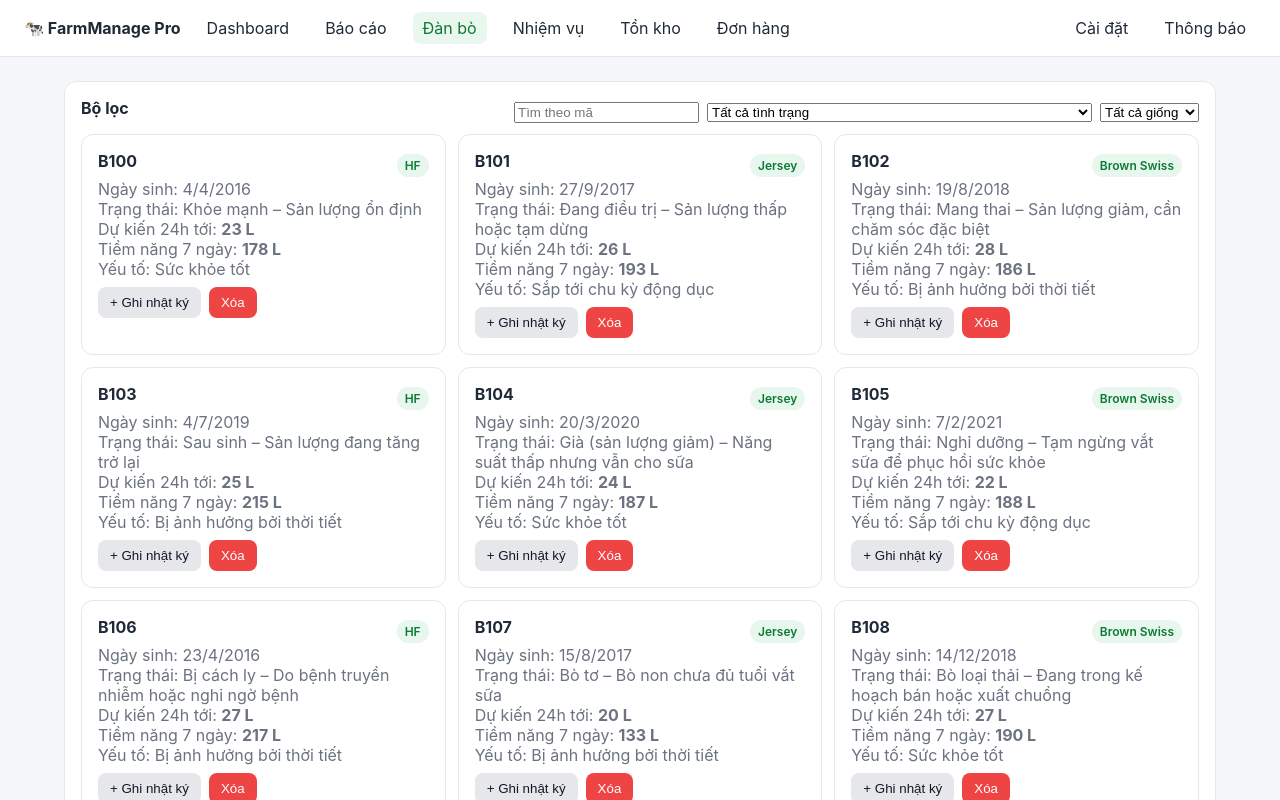
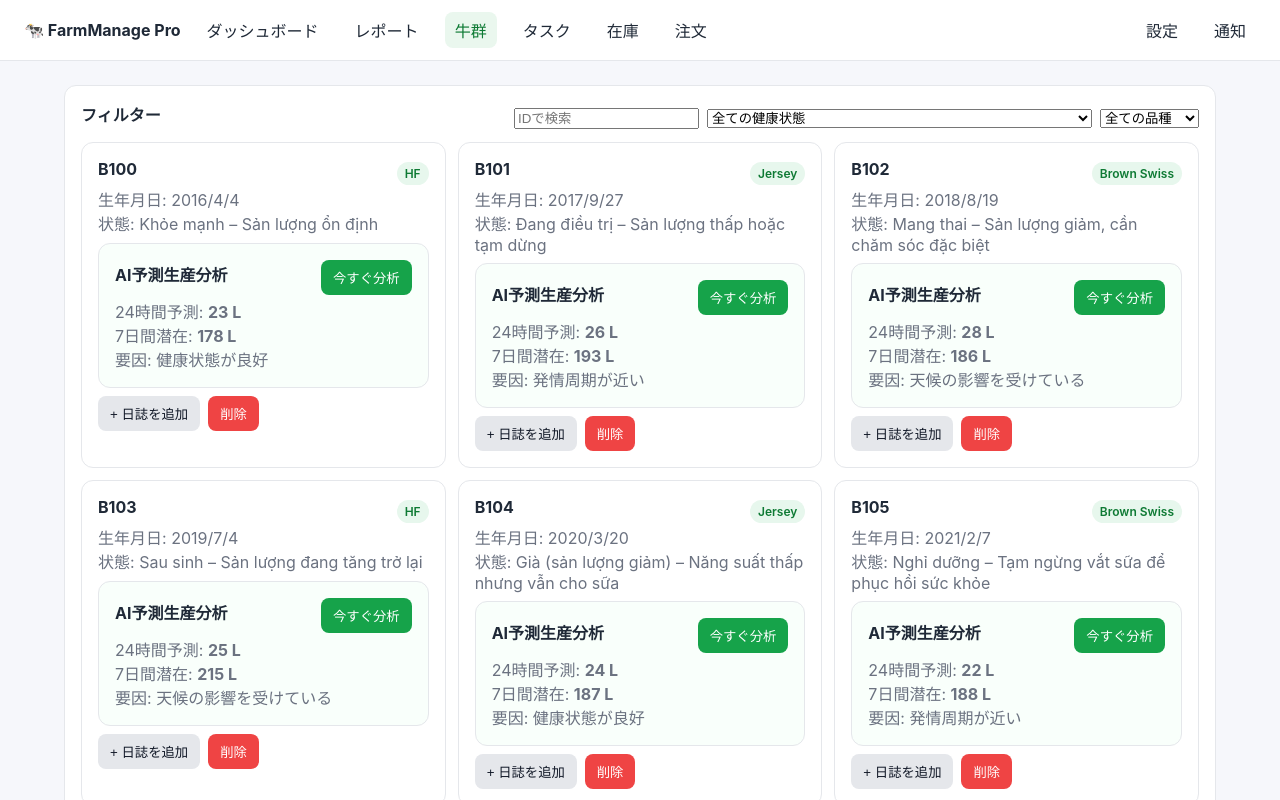
Before and after one commit to VuDang-Smile/cow_management, a React (Vite) app: page /farm/cows in a window 1280 px wide. Shown: the top 800 px of the page. Built offline with nearby package versions, Linux system fonts and the light colour scheme.

Commit message:
Add AI At Cows

```diff
--- a/src/i18n.tsx
+++ b/src/i18n.tsx
@@ -40,6 +40,9 @@ const DICTS: Record<Lang, Dict> = {
     rec_type_alert: 'Cảnh báo',
     rec_type_opportunity: 'Cơ hội',
     rec_type_action: 'Hành động',
+    ai_yield_analysis: 'Phân tích Dự báo Sản lượng (AI-Powered)',
+    ai_analyze: 'Phân tích ngay',
+    ai_analyzing: 'Đang phân tích...',
     alerts_and_tasks: 'Cảnh báo & Nhiệm vụ Ưu tiên',
     smart_alerts: 'Cảnh báo Thông minh',
     alert: 'Cảnh báo',
@@ -55,6 +58,7 @@ const DICTS: Record<Lang, Dict> = {
     completed: 'Hoàn thành',
     in_progress: 'Đang thực hiện',
     filters: 'Bộ lọc',
+    all: 'Tất cả',
     search_by_id: 'Tìm theo mã',
     all_health: 'Tất cả tình trạng',
     all_breeds: 'Tất cả giống',
@@ -64,6 +68,10 @@ const DICTS: Record<Lang, Dict> = {
     factors: 'Yếu tố',
     add_log: 'Ghi nhật ký',
     delete: 'Xóa',
+    // Factors (AI analysis)
+    factor_health_good: 'Sức khỏe tốt',
+    factor_estrus_soon: 'Sắp tới chu kỳ động dục',
+    factor_weather_impact: 'Bị ảnh hưởng bởi thời tiết',
     farm_report_milk_14d: 'Báo cáo sản lượng sữa (14 ngày)',
     farm_report_supply_demand: 'Báo cáo Tối ưu hóa Cung - Cầu',
     actual_production: 'Sản lượng Thực tế',
@@ -248,7 +256,11 @@ const DICTS: Record<Lang, Dict> = {
     task_type_routine: '定例タスク',
     completed: '完了',
     in_progress: '進行中',
+    ai_yield_analysis: 'AI予測生産分析',
+    ai_analyze: '今すぐ分析',
+    ai_analyzing: '分析中...',
     filters: 'フィルター',
+    all: 'すべて',
     search_by_id: 'IDで検索',
     all_health: '全ての健康状態',
     all_breeds: '全ての品種',
@@ -258,6 +270,10 @@ const DICTS: Record<Lang, Dict> = {
     factors: '要因',
     add_log: '日誌を追加',
     delete: '削除',
+    // Factors (AI analysis)
+    factor_health_good: '健康状態が良好',
+    factor_estrus_soon: '発情周期が近い',
+    factor_weather_impact: '天候の影響を受けている',
     farm_report_milk_14d: '搾乳量レポート（14日）',
     farm_report_supply_demand: '需給最適化レポート',
     actual_production: '実績生産量',
@@ -394,7 +410,7 @@ type I18nContextType = {
 const I18nContext = createContext<I18nContextType | null>(null)
 
 export function I18nProvider({ children }: { children: React.ReactNode }){
-  const [lang, setLang] = useState<Lang>(() => (localStorage.getItem('lang') as Lang) || 'VN')
+  const [lang, setLang] = useState<Lang>(() => (localStorage.getItem('lang') as Lang) || 'JP')
   const value = useMemo<I18nContextType>(() => ({
     lang,
     setLang: (l: Lang) => { localStorage.setItem('lang', l); setLang(l) },
--- a/src/mocks/farm.ts
+++ b/src/mocks/farm.ts
@@ -62,7 +62,7 @@ export const cows: Cow[] = Array.from({ length: 18 }).map((_, i) => {
     predictedMilkNext24h: predicted24,
     predictedMilkNext7Days: predicted7,
     influencingFactors: [
-      i % 4 === 0 ? 'Sức khỏe tốt' : i % 4 === 1 ? 'Sắp tới chu kỳ động dục' : 'Bị ảnh hưởng bởi thời tiết',
+      i % 4 === 0 ? 'factor_health_good' : i % 4 === 1 ? 'factor_estrus_soon' : 'factor_weather_impact',
     ],
   }
 })
--- a/src/pages/farm/Cows.tsx
+++ b/src/pages/farm/Cows.tsx
@@ -5,10 +5,12 @@ import { useMemo, useState } from 'react'
 import { useI18n } from '../../i18n'
 
 export default function Cows(){
-  const { t } = useI18n()
+  const { t, lang } = useI18n()
   const [health, setHealth] = useState<string>('')
   const [breed, setBreed] = useState<string>('')
   const [query, setQuery] = useState<string>('')
+  const [analyzingIds, setAnalyzingIds] = useState<Record<string, boolean>>({})
+  const locale = lang === 'JP' ? 'ja-JP' : 'vi-VN'
 
   const breeds = useMemo(()=> Array.from(new Set(cows.map(c=> c.breed))), [])
   const filtered = cows.filter(c =>
@@ -39,11 +41,36 @@ export default function Cows(){
                 <div className="section-title">{c.id}</div>
                 <div className="badge green">{c.breed}</div>
               </div>
-              <div className="muted">{t('dob')}: {new Date(c.birthDate).toLocaleDateString('vi-VN')}</div>
+              <div className="muted">{t('dob')}: {new Date(c.birthDate).toLocaleDateString(locale)}</div>
               <div className="muted">{t('status')}: {c.healthStatus}</div>
-              <div className="muted">{t('pred_24h')}: <b>{c.predictedMilkNext24h} L</b></div>
-              <div className="muted">{t('potential_7d')}: <b>{c.predictedMilkNext7Days} L</b></div>
-              <div className="muted">{t('factors')}: {c.influencingFactors.join(', ')}</div>
+              <div className="card" style={{ background:'#f9fffb', marginTop:8 }}>
+                <div className="row" style={{ justifyContent:'space-between', marginBottom:4 }}>
+                  <div className="section-title">{t('ai_yield_analysis')}</div>
+                  <div className="right">
+                    {analyzingIds[c.id] ? (
+                      <div className="row">
+                        <div className="spinner" />
+                        <div className="muted">{t('ai_analyzing')}</div>
+                      </div>
+                    ) : (
+                      <button
+                        className="btn success"
+                        onClick={() => {
+                          setAnalyzingIds(prev => ({ ...prev, [c.id]: true }))
+                          setTimeout(() => {
+                            setAnalyzingIds(prev => ({ ...prev, [c.id]: false }))
+                          }, 1500)
+                        }}
+                      >
+                        {t('ai_analyze')}
+                      </button>
+                    )}
+                  </div>
+                </div>
+                <div className="muted">{t('pred_24h')}: <b>{c.predictedMilkNext24h} L</b></div>
+                <div className="muted">{t('potential_7d')}: <b>{c.predictedMilkNext7Days} L</b></div>
+                <div className="muted">{t('factors')}: {c.influencingFactors.map(f=> t(f)).join(', ')}</div>
+              </div>
               <div className="actions" style={{ marginTop: 8 }}>
                 <button className="btn secondary">+ {t('add_log')}</button>
                 <button className="btn danger">{t('delete')}</button>
--- a/src/pages/farm/Dashboard.tsx
+++ b/src/pages/farm/Dashboard.tsx
@@ -4,7 +4,8 @@ import { getDashboardMetrics } from '../../mocks/farm'
 import { useI18n } from '../../i18n'
 
 export default function Dashboard(){
-  const { t } = useI18n()
+  const { t, lang } = useI18n()
+  const locale = lang === 'JP' ? 'ja-JP' : 'vi-VN'
   const metrics = getDashboardMetrics()
   const topHealth = Object.entries(metrics.healthSummary)
     .sort((a,b)=> b[1]-a[1])[0]
@@ -95,7 +96,7 @@ export default function Dashboard(){
                   <td>
                     <span className={`badge ${task.type==='Nhiệm vụ Chiến lược' ? 'yellow':'green'}`}>{task.type==='Nhiệm vụ Chiến lược' ? t('task_type_strategic') : t('task_type_routine')}</span>
                   </td>
-                  <td>{new Date(task.dueDate).toLocaleDateString('vi-VN')}</td>
+                  <td>{new Date(task.dueDate).toLocaleDateString(locale)}</td>
                   <td>{task.isCompleted ? t('completed') : t('in_progress')}</td>
                 </tr>
               ))}
--- a/src/pages/farm/Orders.tsx
+++ b/src/pages/farm/Orders.tsx
@@ -4,7 +4,8 @@ import { OrderStatus } from '../../interfaces'
 import { useI18n } from '../../i18n'
 
 export default function Orders(){
-  const { t } = useI18n()
+  const { t, lang } = useI18n()
+  const locale = lang === 'JP' ? 'ja-JP' : 'vi-VN'
   return (
     <div className="grid" style={{ gap: 16 }}>
       <Card title={t('orders_list')} rightSlot={<button className="btn success">+ {t('create_order')}</button>}>
@@ -17,7 +18,7 @@ export default function Orders(){
               </div>
               <div className="muted">{t('customer')}: {o.customerName}</div>
               <div className="muted">{t('products')}: {o.products.map(p=> `${(p as any).nameKey ? t((p as any).nameKey) : p.name} x${p.quantity}${p.unit}`).join(', ')}</div>
-              <div className="muted">{t('delivery_date')}: {new Date(o.deliveryDate).toLocaleDateString('vi-VN')}</div>
+              <div className="muted">{t('delivery_date')}: {new Date(o.deliveryDate).toLocaleDateString(locale)}</div>
               <div className="actions" style={{ marginTop: 8 }}>
                 <button className="btn secondary">{t('view_detail')}</button>
               </div>
--- a/src/pages/farm/Settings.tsx
+++ b/src/pages/farm/Settings.tsx
@@ -1,7 +1,10 @@
 import Card from '../../components/Card'
 import { users } from '../../mocks/farm'
+import { useI18n } from '../../i18n'
 
 export default function Settings(){
+  const { lang } = useI18n()
+  const locale = lang === 'JP' ? 'ja-JP' : 'vi-VN'
   return (
     <div className="grid" style={{ gap: 16 }}>
       <Card title="Cài đặt Trang trại">
@@ -43,7 +46,7 @@ export default function Settings(){
                 <td>{u.fullName}</td>
                 <td>{u.email}</td>
                 <td>{u.role}</td>
-                <td>{new Date(u.createdAt).toLocaleDateString('vi-VN')}</td>
+                <td>{new Date(u.createdAt).toLocaleDateString(locale)}</td>
                 <td>{u.status}</td>
                 <td className="actions">
                   <button className="btn secondary">Sửa</button>
--- a/src/pages/farm/Tasks.tsx
+++ b/src/pages/farm/Tasks.tsx
@@ -1,9 +1,12 @@
 import Card from '../../components/Card'
 import { tasks } from '../../mocks/data'
 import { Task, TaskType } from '../../interfaces'
+import { useI18n } from '../../i18n'
 import { useMemo, useState } from 'react'
 
 export default function Tasks(){
+  const { lang } = useI18n()
+  const locale = lang === 'JP' ? 'ja-JP' : 'vi-VN'
   const [filter, setFilter] = useState<'all'|'strategic'|'routine'>('all')
   const [list, setList] = useState<Task[]>(tasks)
 
@@ -57,7 +60,7 @@ export default function Tasks(){
                 <td>{t.title}</td>
                 <td>{t.type}</td>
                 <td>{t.assignedTo}</td>
-                <td>{new Date(t.dueDate).toLocaleDateString('vi-VN')}</td>
+                <td>{new Date(t.dueDate).toLocaleDateString(locale)}</td>
                 <td>{t.isCompleted? 'Hoàn thành':'Đang thực hiện'}</td>
                 <td><button className="btn" onClick={()=> toggle(t.id)}>{t.isCompleted? 'Bỏ hoàn thành':'Đánh dấu xong'}</button></td>
               </tr>
--- a/src/pages/user/CowProfile.tsx
+++ b/src/pages/user/CowProfile.tsx
@@ -4,7 +4,8 @@ import { useI18n } from '../../i18n'
 import { NavLink } from 'react-router-dom'
 
 export default function CowProfile(){
-  const { t } = useI18n()
+  const { t, lang } = useI18n()
+  const locale = lang === 'JP' ? 'ja-JP' : 'vi-VN'
   const cow = cows[0]
   return (
     <div className="user-home">
@@ -23,7 +24,7 @@ export default function CowProfile(){
             <div className="grid" style={{ gridTemplateColumns:'1fr 1fr', gap: 8 }}>
               <div>Mã số: <b>{cow.id}</b></div>
               <div>Giống: <b>{cow.breed}</b></div>
-              <div>Ngày sinh: <b>{new Date(cow.birthDate).toLocaleDateString('vi-VN')}</b></div>
+              <div>Ngày sinh: <b>{new Date(cow.birthDate).toLocaleDateString(locale)}</b></div>
               <div>{t('origin')}: <b>ABC Farm</b></div>
             </div>
           </div>
--- a/src/pages/user/UserProfile.tsx
+++ b/src/pages/user/UserProfile.tsx
@@ -3,7 +3,8 @@ import { useI18n } from '../../i18n'
 import { useNavigate } from 'react-router-dom'
 
 export default function UserProfile(){
-  const { t } = useI18n()
+  const { t, lang } = useI18n()
+  const locale = lang === 'JP' ? 'ja-JP' : 'vi-VN'
   const u = samplePlayer
   const navigate = useNavigate()
   const handleLogout = () => {
@@ -26,7 +27,7 @@ export default function UserProfile(){
         <div className="grid" style={{ gridTemplateColumns:'1fr 1fr', gap: 8 }}>
           <div>Tên bò: <b>{u.adoptedCowId}</b></div>
           <div>Trang trại: <b>{u.adoptedCowFarm?.name} – {u.adoptedCowFarm?.region}</b></div>
-          <div>Bắt đầu: <b>{u.adoptionStartDate?.toLocaleDateString('vi-VN')}</b></div>
+          <div>Bắt đầu: <b>{u.adoptionStartDate?.toLocaleDateString(locale)}</b></div>
         </div>
       </div>
       <div className="card">
--- a/src/styles.css
+++ b/src/styles.css
@@ -28,6 +28,10 @@ a{color:inherit;text-decoration:none}
 .btn.warn{background:#f59e0b}
 .btn.danger{background:#ef4444}
 .btn:disabled{opacity:.5;cursor:not-allowed}
+
+/* Simple inline spinner */
+.spinner{width:14px;height:14px;border:2px solid #e5e7eb;border-top-color:#16a34a;border-radius:50%;animation:spin .8s linear infinite}
+@keyframes spin{to{transform:rotate(360deg)}}
 
 /* Pills for Auth tabs */
 .pill{padding:8px 12px;border-radius:999px;border:1px solid var(--border)}
```
